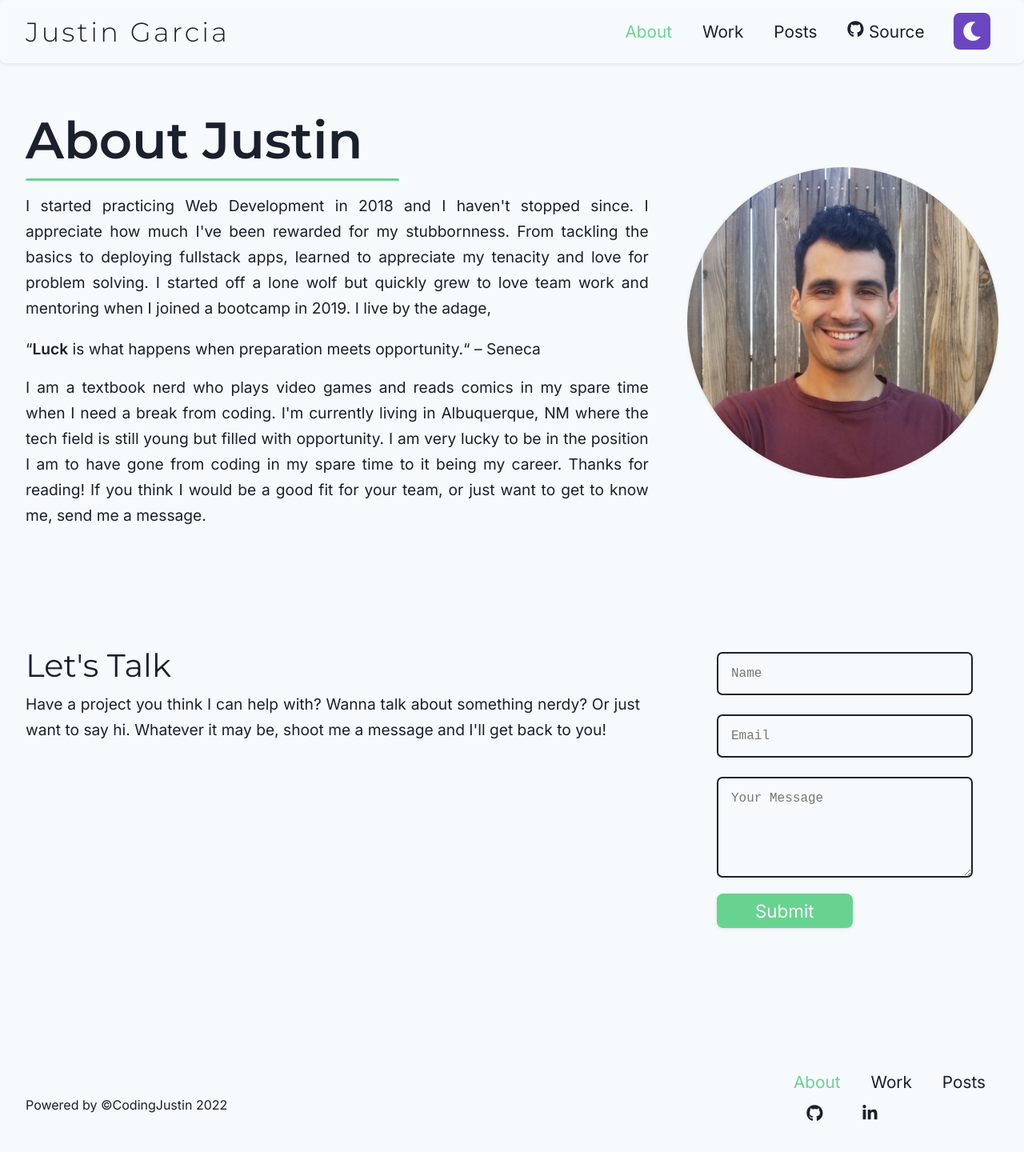
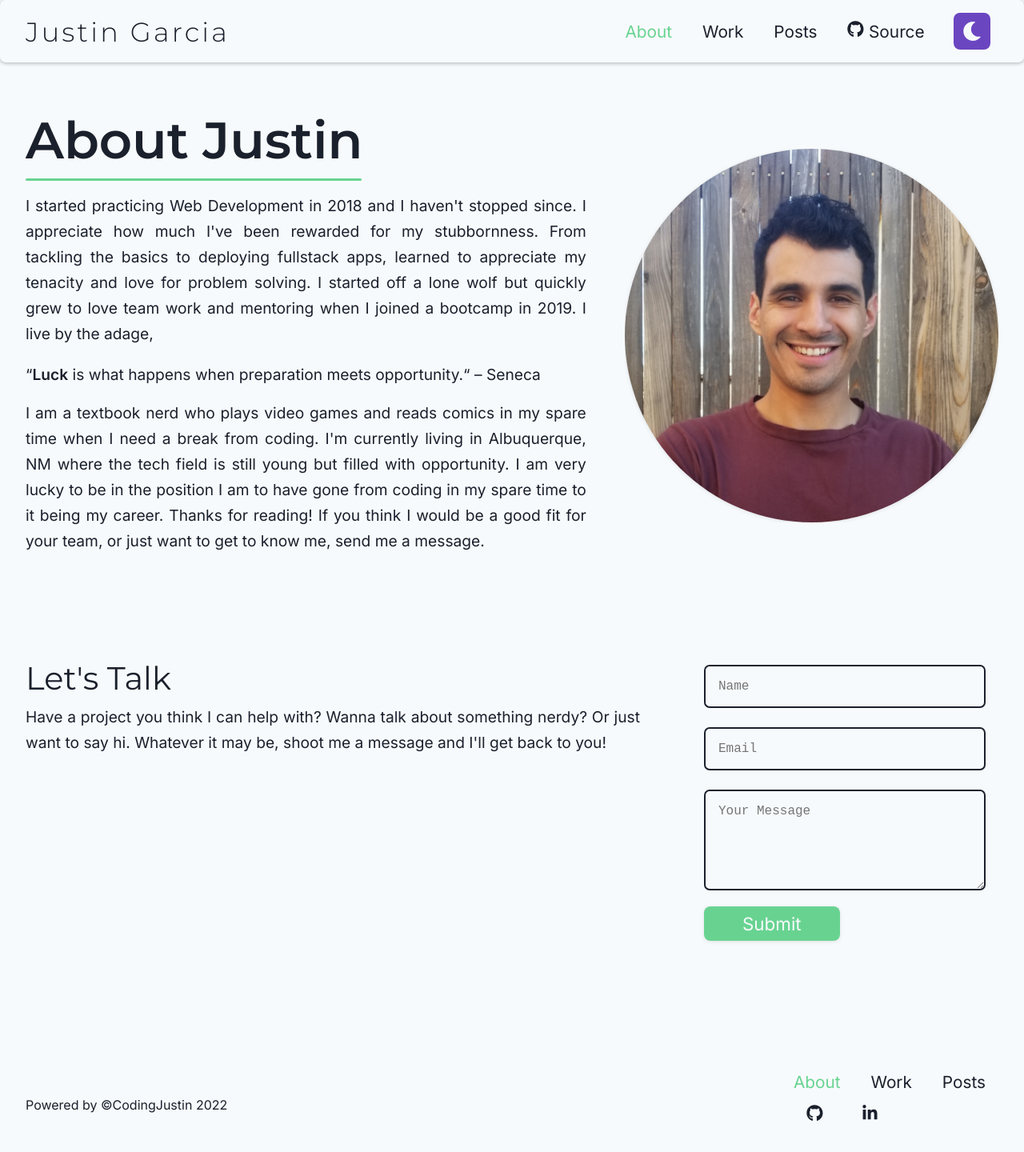
Before and after one commit to justingarcianm/portfolio-2022, a Next.js app: page /about in a window 1280 px wide. Shown: the top 1440 px of the page at 80% size. Built offline with nearby package versions, Linux system fonts and the light colour scheme.

Commit message:
mobile nav flash fix

```diff
--- a/components/Card/Card.css.js
+++ b/components/Card/Card.css.js
@@ -22,6 +22,7 @@ export const CardWrapper = styled.div`
 
   @media ${size.medium} {
     margin-bottom: 2rem;
+    width: 85vw;
   }
 `
 
--- a/components/Contact/form.jsx
+++ b/components/Contact/form.jsx
@@ -38,7 +38,7 @@ const ContactForm = () => {
   }
 
   return (
-    <form onSubmit={handleSubmit} style={{ padding: '2rem' }}>
+    <form onSubmit={handleSubmit} style={{ padding: '1rem' }}>
       <Input type="text" id="name" required placeholder="Name" />
       <Input type="email" id="email" required placeholder="Email" />
 
--- a/components/Nav/Nav.css.js
+++ b/components/Nav/Nav.css.js
@@ -32,12 +32,16 @@ export const Fixed = styled.div`
   position: fixed;
   width: inherit;
   max-width: 1280px;
-  z-index: 10;
+  z-index: 1;
   backdrop-filter: blur(5px);
-  box-shadow: var(--box-shadow);
+  box-shadow: 0 1px 5px rgba(0,0,0, .3);
   border-radius: 7px;
   left: 50%;
   transform: translateX(-50%);
+
+  @media ${size.medium} {
+    border-radius: 0px;
+  }
 `
 
 export const NavWrapper = styled.div`
@@ -87,16 +91,14 @@ export const StackedBtn = styled.div`
   position: relative;
 
   @media ${size.medium} {
-    display: block;
+    display: flex;
   }
 `
 
 export const MenuLinks = styled.div`
-  padding: 3rem;
+  margin-top:1rem;
   display: flex;
   flex-direction: column;
-  gap: 3rem;
-  border-radius: 7px;
   background-color: var(--nav-bg);
   position: absolute;
   left: 0;
@@ -104,17 +106,15 @@ export const MenuLinks = styled.div`
   background-color: ${props => props.theme.body};
   width: 100%;
   height: fit-content;
-  transform-origin: top right;
-  border: 1px solid var(--font-color);
-  transform-origin: top right;
-  visibility: ${props => (props.display === 'true' ? 'visible' : 'hidden')};
-  opacity: ${props => (props.display === 'true' ? 1 : 0)};
-  z-index: ${props => (props.display === 'true' ? 2 : -1)};
+  overflow:hidden;
+  box-shadow: 0 10px 10px rgba(0,0,0, 0.3);
   transition: 500ms ease all;
+  backdrop-filter: blur(5px);
 
   & a {
     font-weight: 600;
     font-size: 2rem;
+    margin:2rem;
   }
 `
 
--- a/components/Nav/index.jsx
+++ b/components/Nav/index.jsx
@@ -1,7 +1,7 @@
 import { useState } from 'react'
 import Link from 'next/link'
 import { FaGithub } from 'react-icons/fa'
-import { CgMenu } from 'react-icons/cg'
+import { CgMenu, CgClose } from 'react-icons/cg'
 import DarkModeToggle from './darkModeToggle'
 import NavLink from './navLink'
 import {
@@ -17,9 +17,17 @@ import {
 } from './Nav.css'
 
 const Nav = props => {
+  const [open,setOpen] = useState(false)
   const { path } = props
-  const [display, setDisplay] = useState(false)
-  const toggleMenu = () => setDisplay(!display)
+
+
+  const toggleMenu = () => {
+    let menuLinks = document.querySelector('.toggle-btn')
+    setOpen(!open)
+    menuLinks.style.maxHeight === '0px' ?
+    menuLinks.style.maxHeight = `${menuLinks.scrollHeight}px` :
+    menuLinks.style.maxHeight = '0px'
+  }
 
   return (
     <NavBar>
@@ -52,10 +60,9 @@ const Nav = props => {
               />
               <div className="stacked-menu">
                 <StackedBtn onClick={toggleMenu}>
-                  <CgMenu />
+                  {open ? <CgClose/> : <CgMenu /> }
                 </StackedBtn>
-                {display && (
-                  <MenuLinks display={display.toString()}>
+                <MenuLinks className="toggle-btn" style={{maxHeight:'0px'}}>
                     <Link path={path} href="/about">
                       About
                     </Link>
@@ -73,7 +80,6 @@ const Nav = props => {
                       <FaGithub /> Source
                     </HeaderLink>
                   </MenuLinks>
-                )}
               </div>
             </Stacked>
           </NavLinksWrapper>
--- a/styles/Index.css.js
+++ b/styles/Index.css.js
@@ -25,7 +25,7 @@ export const HomeTitle = styled.h1`
 `
 
 export const AboutSection = styled(SectionDiv)`
-  grid-template-columns: 2fr 1fr;
+  grid-template-columns: 3fr 2fr;
   align-items: center;
   gap: 3rem;
 
@@ -36,6 +36,12 @@ export const AboutSection = styled(SectionDiv)`
     & h1 {
       font-size: 4rem;
       margin: 0.5rem 0;
+    }
+  }
+  & img {
+    @media${size.medium} {
+      max-width:300px!important;
+      max-height:300px!important;
     }
   }
 `
--- a/theme/global.css.js
+++ b/theme/global.css.js
@@ -42,7 +42,9 @@ export const SectionDiv = styled(motion.section)`
   position: relative;
 
   @media ${size.medium} {
-    display: block;
+    display:flex;
+    flex-direction:column;
+    align-items:center;
   }
 `
 export const LinkButton = styled(motion.a)`
--- a/theme/theme.js
+++ b/theme/theme.js
@@ -36,6 +36,12 @@ export const GlobalStyles = createGlobalStyle`
 
 * {
     scroll-behavior: smooth;
+}
+
+*,
+*:before,
+*:after {
+    box-sizing: border-box;
 }
 
 html {
```
